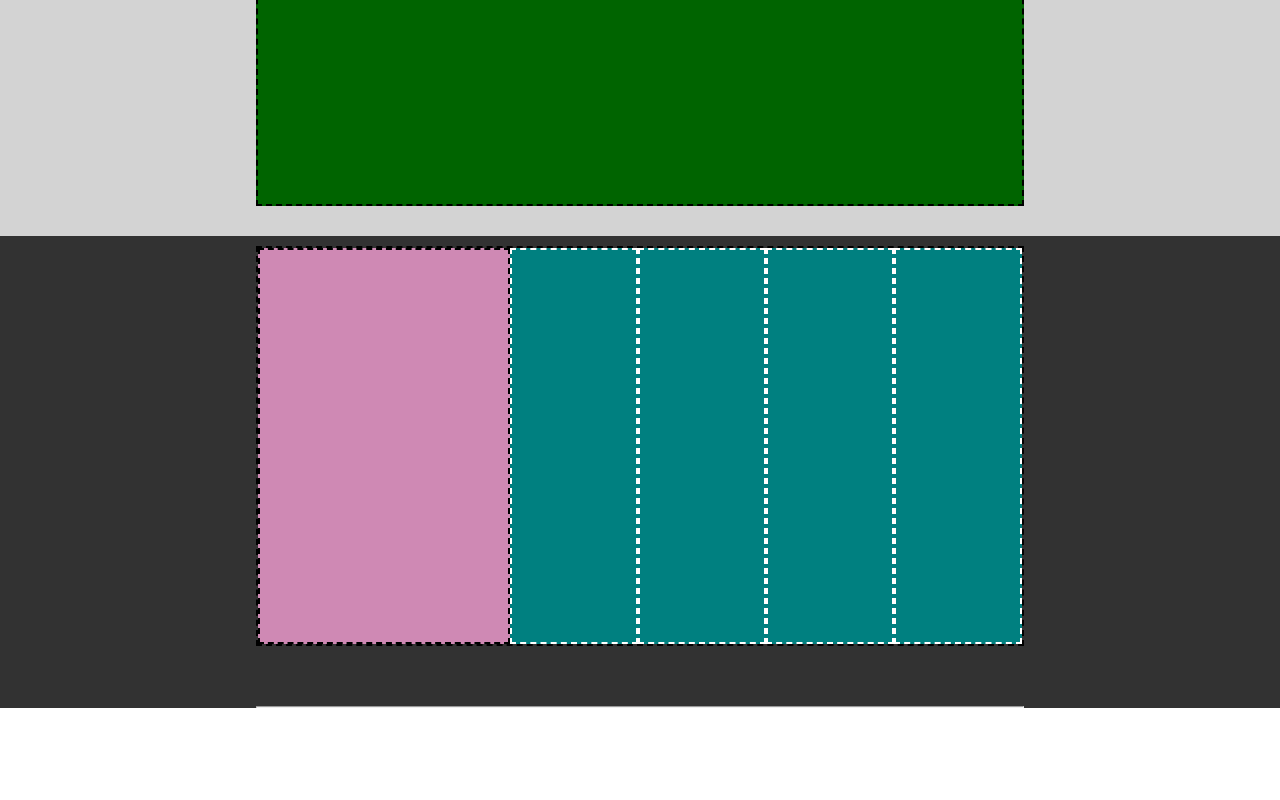
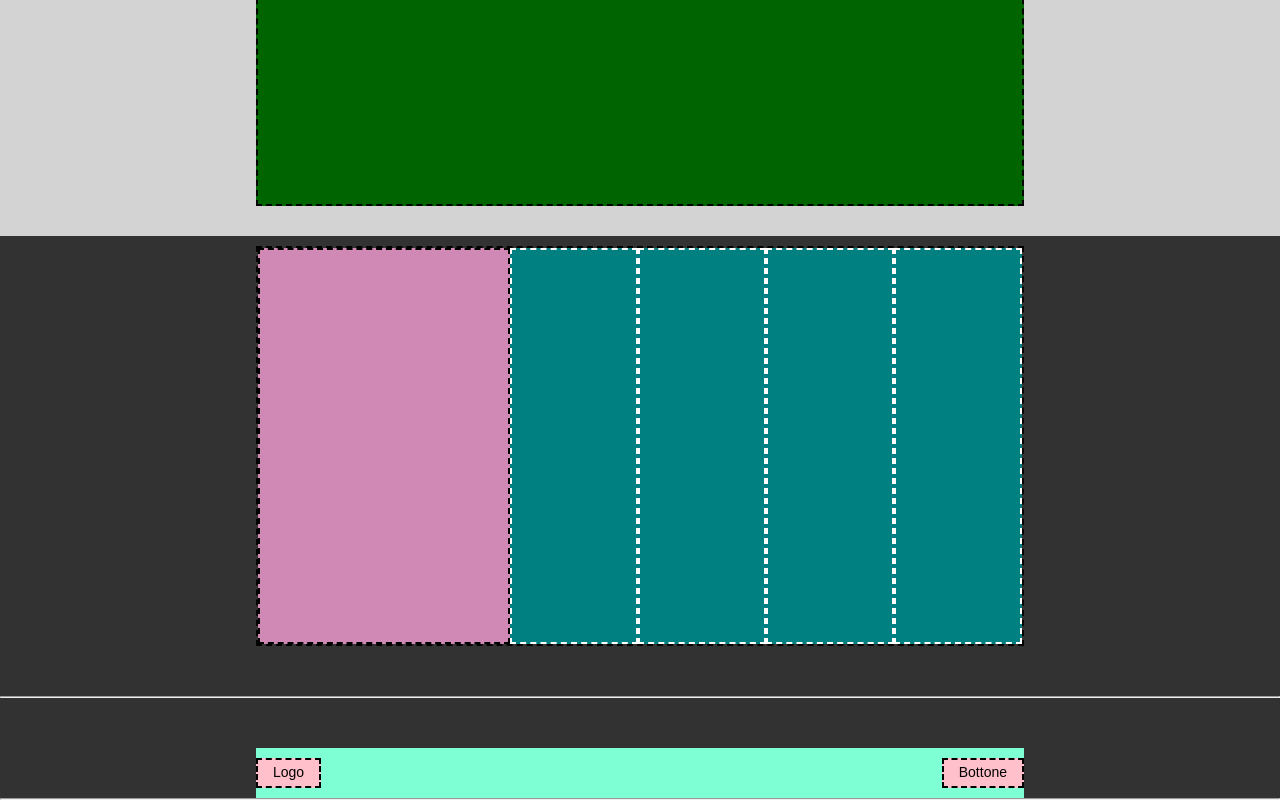
Before and after one commit to mannuccimattia/htmlcss-struttura-discord, a plain HTML site: page index.html in a window 1280 px wide. Shown: the part 1974-2774 px from the top of the page. Before the commit the page ends 2682 px from the top, so only its background shows below. Drawn offline with Linux system fonts and the light colour scheme.

Commit message:
[UPD] Done index footer 2nd half

```diff
--- a/css/style.css
+++ b/css/style.css
@@ -60,6 +60,14 @@ header{
   width: 60%;
 }
 
+.h30{
+  height: 30px;
+}
+
+.h50{
+  height: 50px;
+}
+
 .h150{
   height: 150px;
 }
@@ -88,8 +96,12 @@ header{
   padding-top: 10px;
 }
 
-.py-60-b{
-  padding-bottom: 60px;
+.py-50-t{
+  padding-top: 50px;
+}
+
+.py-50-b{
+  padding-bottom: 50px;
 }
 
 .py-60{
@@ -153,6 +165,14 @@ header{
   display: flex;
 }
 
+.justify-betw{
+  justify-content: space-between;
+}
+
+.align-center{
+  align-items: center;
+}
+
 /* page content style */
 .bg-dgrey .bg-dpink{
   flex-grow: 2;
@@ -166,3 +186,8 @@ header{
 footer hr{
   color: white;
 }
+
+.btn{
+  padding: 4px 15px;
+  font-size: 14px;
+}
--- a/index.html
+++ b/index.html
@@ -70,8 +70,9 @@
 
     <footer>
       <div class="bg-dgrey">
+
         <div class="container">
-          <div class="content py-10-t py-60-b">
+          <div class="content py-10-t py-50-b">
             <div class="w100 h400 border-dash d-flex">
               <div class="border-dash bg-dpink"></div>
               <div class="border-dash bg-teal"></div>
@@ -80,8 +81,17 @@
               <div class="border-dash bg-teal"></div>
             </div>
           </div>
-          <hr>
-
+        </div>
+        <hr>
+        <div class="container">
+          <div class="content py-50-t">
+            <div class="w100 h50 d-flex bg-aquamarine justify-betw align-center">
+              <div class="h30 btn border-dash bg-pink">Logo</div>
+              <div class="h30 btn border-dash bg-pink">Bottone</div>
+            </div>
+          </div>
+        </div>
+        <hr>
       </div>
     </footer>
 
```
